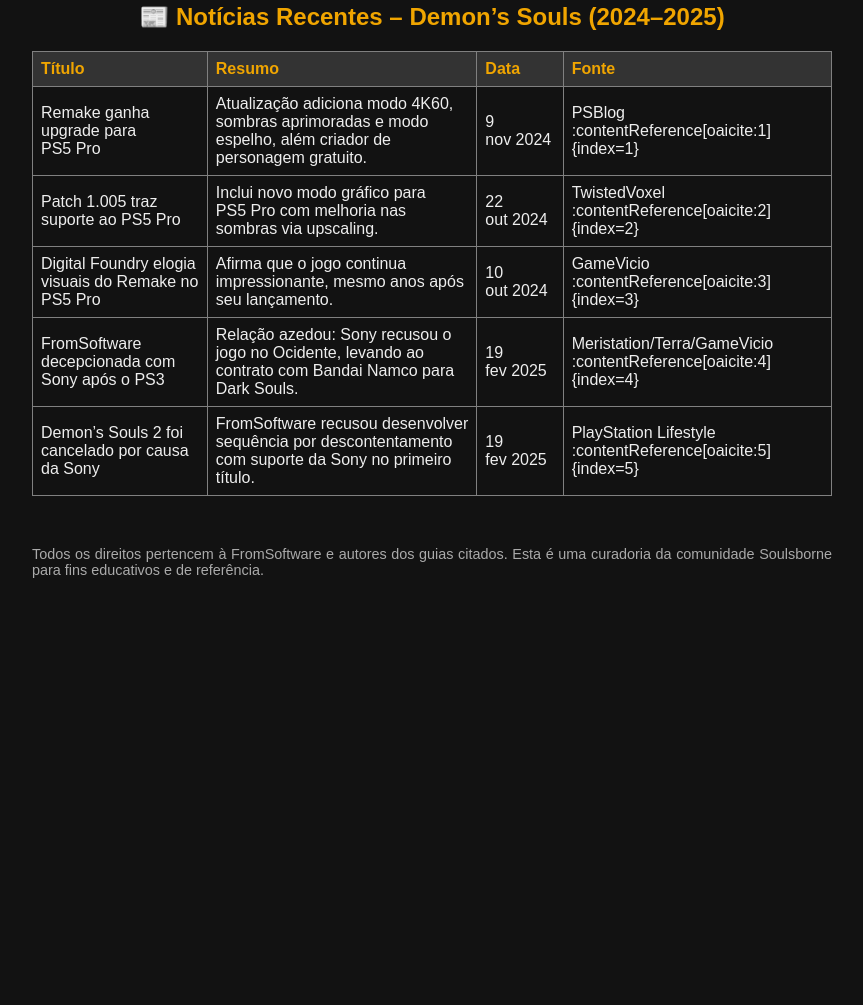
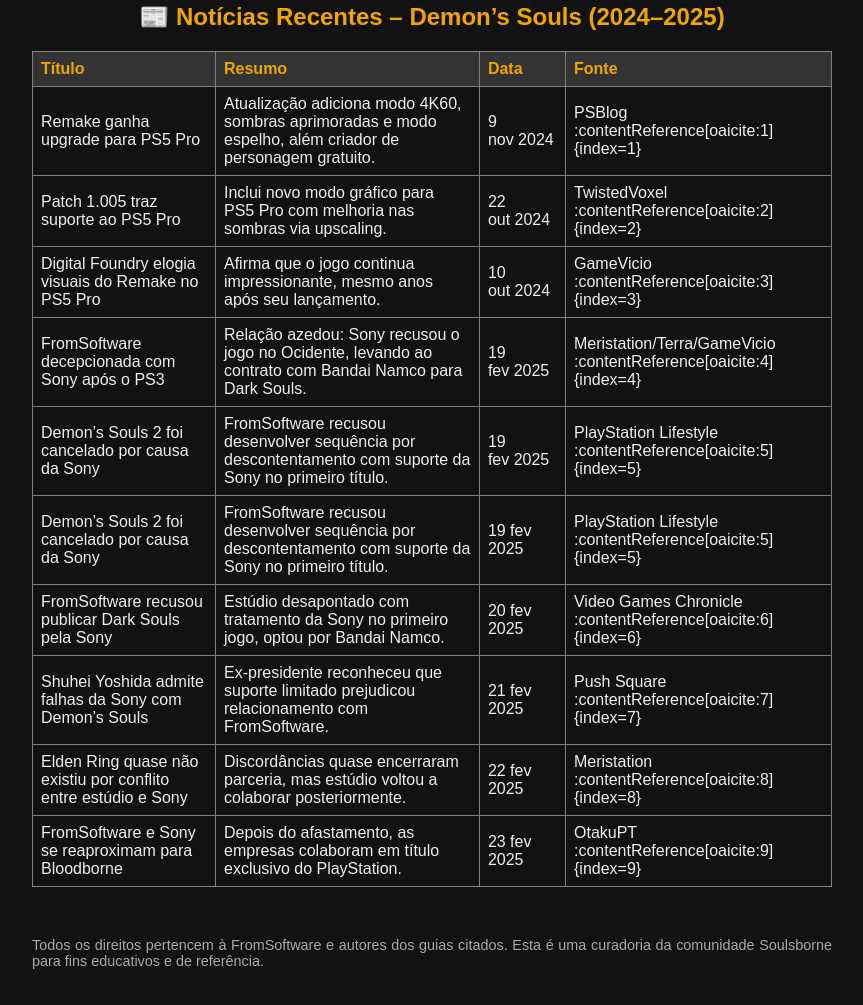
Before and after one commit to victorxx/soulslike, a plain HTML site: page index.html in a window 1280 px wide. Shown: the part 3237-4242 px from the top of the page, without its empty margins (208-1071 px from the left). Before the commit the page ends 3859 px from the top, so only its background shows below. Drawn offline with Linux system fonts and the light colour scheme.

Commit message:
Update index.html

```diff
--- a/index.html
+++ b/index.html
@@ -419,6 +419,37 @@
         <td>19 fev 2025</td>
         <td>PlayStation Lifestyle :contentReference[oaicite:5]{index=5}</td>
         </tr>
+        <tr>
+        <td>Demon’s Souls 2 foi cancelado por causa da Sony</td>
+        <td>FromSoftware recusou desenvolver sequência por descontentamento com suporte da Sony no primeiro título.</td>
+        <td>19 fev 2025</td>
+        <td>PlayStation Lifestyle :contentReference[oaicite:5]{index=5}</td>
+        </tr>
+        <tr>
+        <td>FromSoftware recusou publicar Dark Souls pela Sony</td>
+        <td>Estúdio desapontado com tratamento da Sony no primeiro jogo, optou por Bandai Namco.</td>
+        <td>20 fev 2025</td>
+        <td>Video Games Chronicle :contentReference[oaicite:6]{index=6}</td>
+        </tr>
+        <tr>
+        <td>Shuhei Yoshida admite falhas da Sony com Demon’s Souls</td>
+        <td>Ex-presidente reconheceu que suporte limitado prejudicou relacionamento com FromSoftware.</td>
+        <td>21 fev 2025</td>
+        <td>Push Square :contentReference[oaicite:7]{index=7}</td>
+        </tr>
+        <tr>
+        <td>Elden Ring quase não existiu por conflito entre estúdio e Sony</td>
+        <td>Discordâncias quase encerraram parceria, mas estúdio voltou a colaborar posteriormente.</td>
+        <td>22 fev 2025</td>
+        <td>Meristation :contentReference[oaicite:8]{index=8}</td>
+        </tr>
+        <tr>
+        <td>FromSoftware e Sony se reaproximam para Bloodborne</td>
+        <td>Depois do afastamento, as empresas colaboram em título exclusivo do PlayStation.</td>
+        <td>23 fev 2025</td>
+        <td>OtakuPT :contentReference[oaicite:9]{index=9}</td>
+        </tr>
+
   </tbody>
 </table>
 
```
Lines whose indentation alone changed are shown as unchanged.
